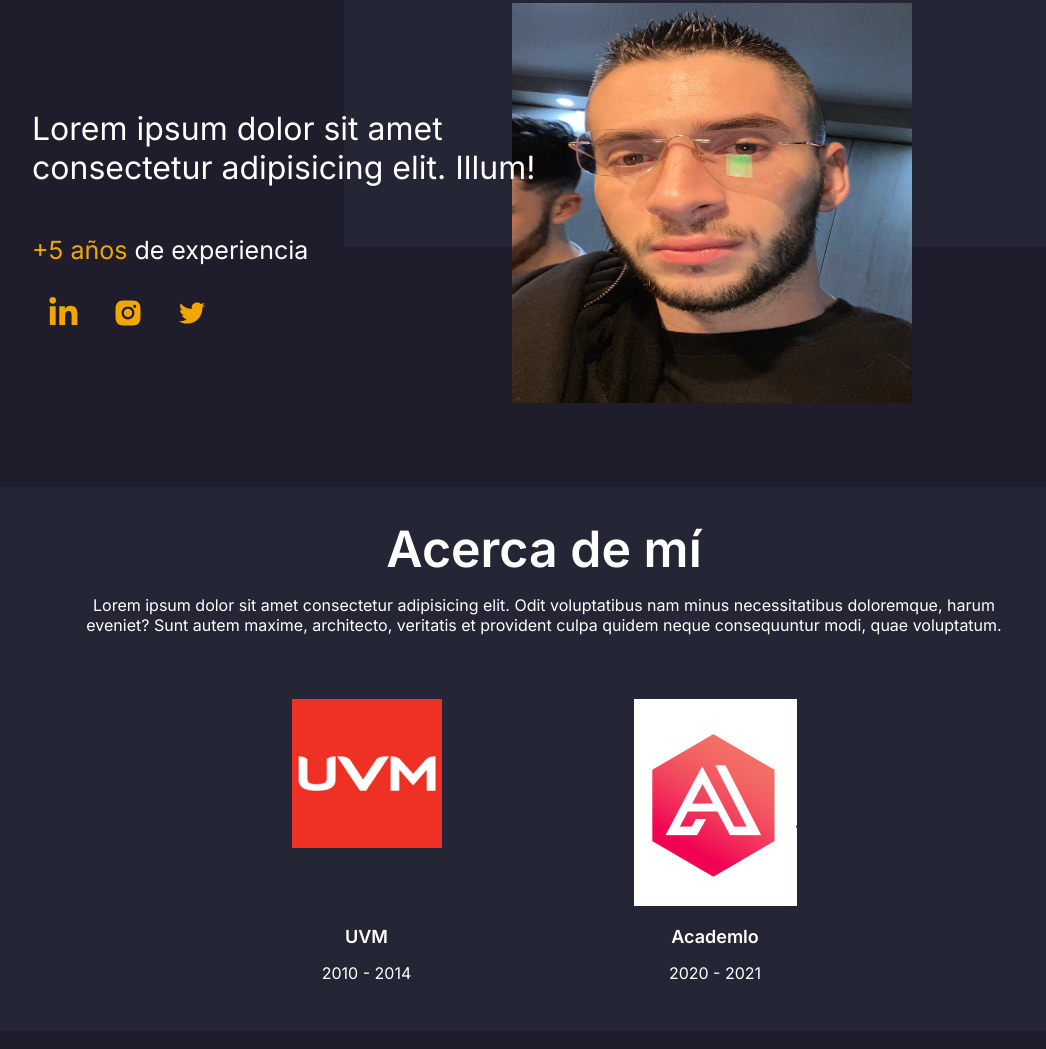
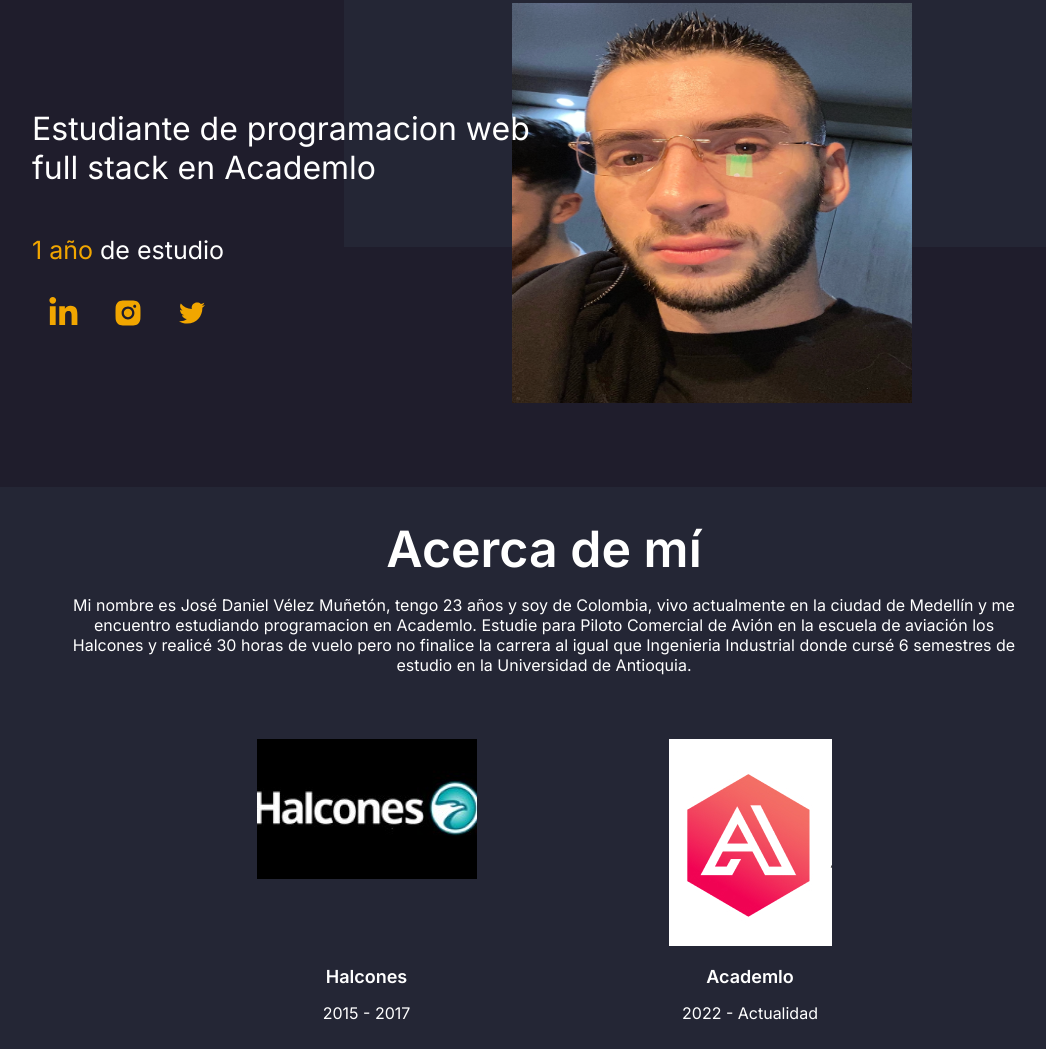
Before and after one commit to josedvelez1/portafolio, a plain HTML site: page index.html in a window 1280 px wide. Shown: the part 303-1352 px from the top of the page, without its empty margins (96-1142 px from the left). Drawn offline with Linux system fonts and the light colour scheme.

Commit message:
final final

```diff
--- a/index.html
+++ b/index.html
@@ -41,8 +41,8 @@
     <h1> José D. Vélez M.</h1>
     <main class="main" id="home-id">
         <div class="info-main">
-            <p class="main-text">Lorem ipsum dolor sit amet consectetur adipisicing elit. Illum!</p>
-            <p class="span"><span class="años">+5 años</span> de experiencia</p>
+            <p class="main-text">Estudiante de programacion web full stack en Academlo</p>
+            <p class="span"><span class="años">1 año</span> de estudio</p>
             <ul class="icons-main">
                 <li><svg width="32" height="32" viewBox="0 0 24 24" fill="none" xmlns="http://www.w3.org/2000/svg">
                     <g clip-path="url(#clip0_57_826)">
@@ -71,18 +71,22 @@
 
 <div class="about" id="about-id">
     <h2 class="about-tittle">Acerca de mí</h2>
-    <p>Lorem ipsum dolor sit amet consectetur adipisicing elit. Odit voluptatibus nam minus necessitatibus doloremque, harum eveniet? Sunt autem maxime, architecto, veritatis et provident culpa quidem neque consequuntur modi, quae voluptatum.</p>
+    <p>
+        Mi nombre es José Daniel Vélez Muñetón, tengo 23 años y soy de Colombia, vivo actualmente en la ciudad de Medellín y me encuentro estudiando programacion
+        en Academlo. Estudie para Piloto Comercial de Avión en la escuela de aviación los Halcones y realicé 30 horas de vuelo pero no finalice la carrera al igual
+        que Ingenieria Industrial donde cursé 6 semestres de estudio en la Universidad de Antioquia.
+    </p>
 
     <div class="icons-aboutme">
-        <div><img src="./assets/imagenes/image 9.jpg" alt="imagen UVM"></div>
+        <div><img src="./assets/imagenes/upload-1448423401001.png.th.jpg" alt="imagen Halcones"></div>
         <div class="empty"> </div>
         <div><img src="./assets/imagenes/logo_academlo 5.jpg" alt="imagen ACADEMLO"></div>
-        <div class="aboutme-subtitle">UVM</div>
+        <div class="aboutme-subtitle">Halcones</div>
         <div class="empty"> </div>
         <div class="aboutme-subtitle">Academlo</div>
-        <div>2010 - 2014</div>
+        <div>2015 - 2017</div>
         <div class="empty"> </div>
-        <div>2020 - 2021</div>
+        <div>2022 - Actualidad</div>
     </div>
 </div>
 
```
Also changed, not shown: assets/imagenes/upload-1448423401001.png.th.jpg (added).
